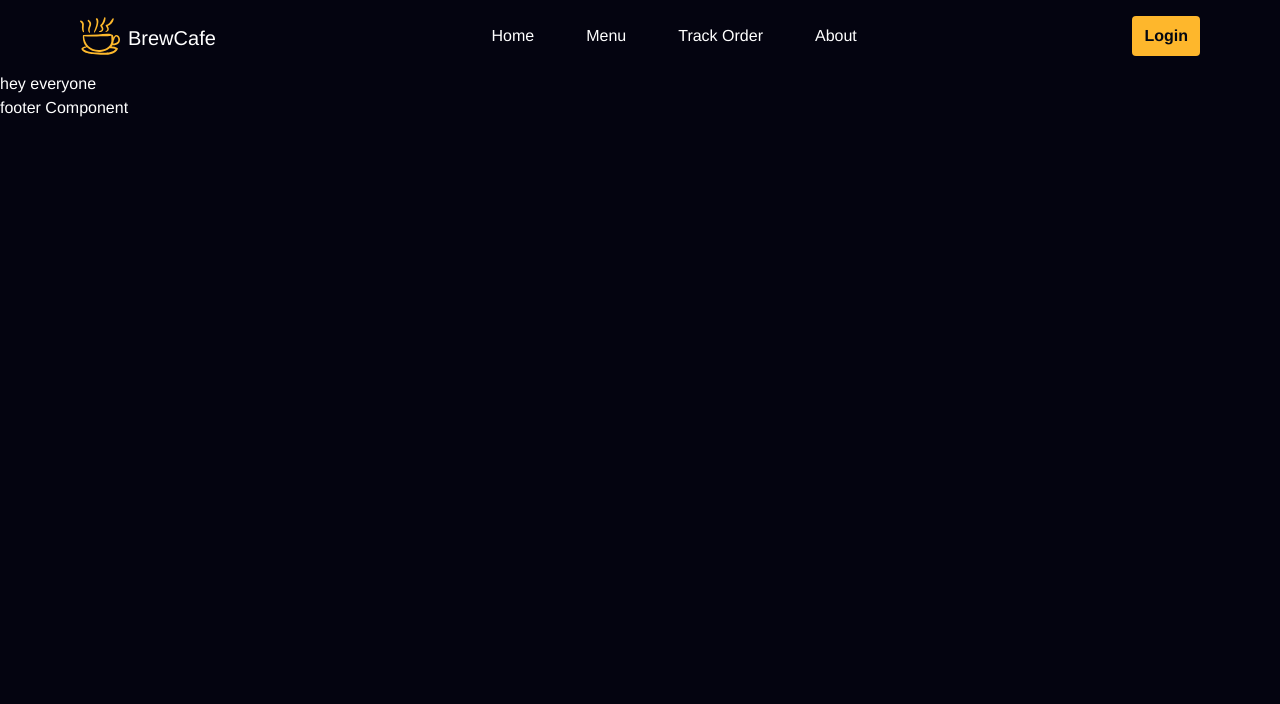
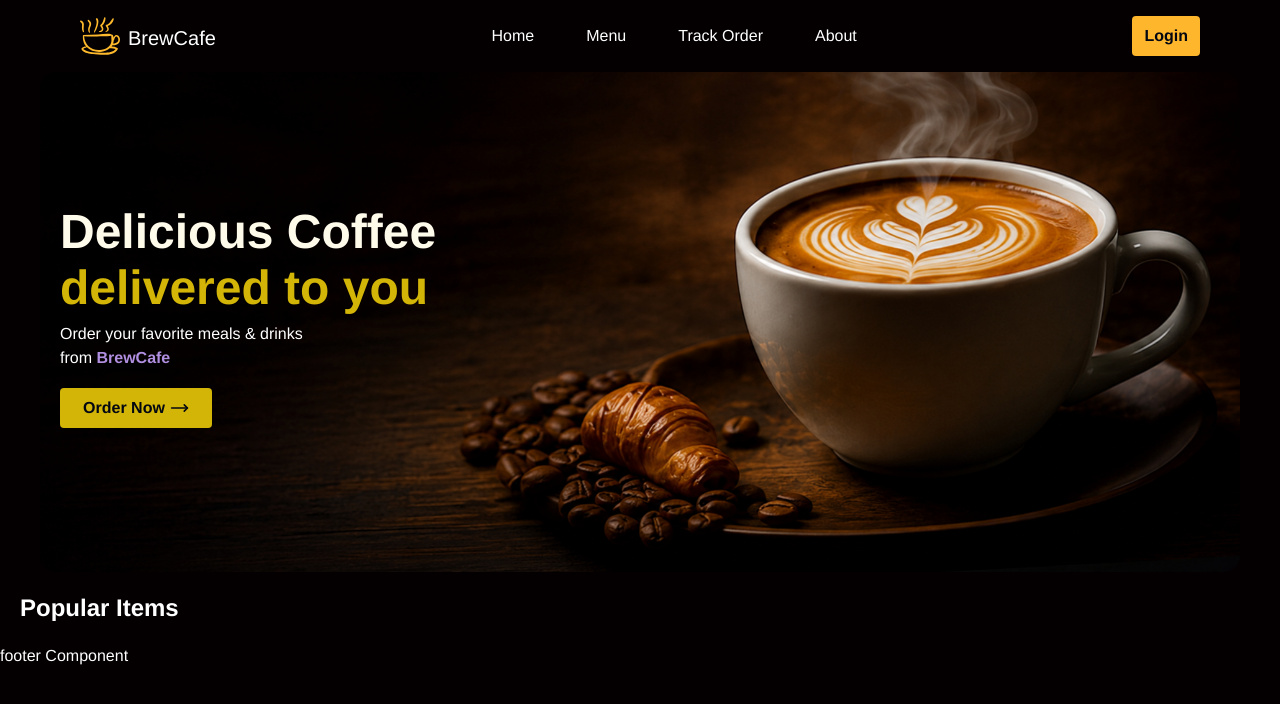
Before and after one commit to Summengheng/Cafe_Ordering_Platform, a React (Vite) app in the folder client/: page / in a window 1280 px wide. Shown: the top 704 px of the page. Built offline with nearby package versions, Linux system fonts and the light colour scheme.

Commit message:
Build Home Page UI

```diff
--- a/client/package.json
+++ b/client/package.json
@@ -11,6 +11,7 @@
   },
   "dependencies": {
     "@tailwindcss/vite": "^4.3.2",
+    "lucide-react": "^1.24.0",
     "react": "^19.2.7",
     "react-dom": "^19.2.7",
     "react-router": "^8.2.0",
--- /dev/null
+++ b/client/src/components/ProductCard.tsx
@@ -0,0 +1,7 @@
+import React from "react";
+
+const ProductCard = () => {
+  return <div></div>;
+};
+
+export default ProductCard;
--- a/client/src/index.css
+++ b/client/src/index.css
@@ -15,8 +15,8 @@ body {
 
 @theme {
   --color-primary: #2563eb;
-  --color-secondary: #7c3aed;
-  --color-background: #040410;
+  --color-secondary: #d3b507;
+  --color-background: #040001;
   --color-surface: #ffffff;
   --color-success: #22c55e;
   --color-warning: #f59e06;
--- a/client/src/layouts/NavBar.tsx
+++ b/client/src/layouts/NavBar.tsx
@@ -3,7 +3,7 @@ import Logo from "../assets/logo.svg";
 
 const NavBar = () => {
   return (
-    <nav className="h-18 flex flex-row items-center justify-between px-20 w-screen">
+    <nav className="h-18 flex flex-row items-center justify-between px-20">
       {/* Header */}
       <header className="flex flex-row items-center">
         <img src={Logo} alt="Logo" className="h-20 w-10" />
--- a/client/src/pages/Home.tsx
+++ b/client/src/pages/Home.tsx
@@ -4,7 +4,7 @@ import Footer from "../layouts/Footer";
 
 const Home = () => {
   return (
-    <div className="h-screen w-screen">
+    <div className="overflow-x-hidden">
       <NavBar />
       <Outlet />
       <Footer />
--- a/client/src/pages/Main.tsx
+++ b/client/src/pages/Main.tsx
@@ -1,7 +1,36 @@
-import React from "react";
+import HeroImage from "../assets/hero.png";
+import { MoveRight } from "lucide-react";
 
 const Main = () => {
-  return <div>hey everyone</div>;
+  return (
+    <div className="flex flex-col justify-center items-center">
+      <header
+        className="bg-cover flex flex-col justify-center  ps-5 bg-center w-[80%] rounded-2xl "
+        style={{
+          height: "500px",
+          width: "1200px",
+          backgroundImage: `url(${HeroImage})`,
+        }}
+      >
+        <div className="w-[100] flex flex-col justify-center gap-y-2.5">
+          <h1 className="text-5xl text-amber-50 flex flex-col gap-y-2 font-bold ">
+            Delicious Coffee
+            <span className="text-secondary">delivered to you</span>
+          </h1>
+          <p className="w-65">
+            Order your favorite meals & drinks from{" "}
+            <span className="font-semibold text-[#b08ee0]">BrewCafe</span>
+          </p>
+          <button className="flex justify-center w-38 px-2 py-2 my-2 bg-secondary text-gray-950 font-bold rounded">
+            Order Now <MoveRight style={{ paddingLeft: "5px" }} />
+          </button>
+        </div>
+      </header>
+      <main className="bg-cover flex flex-col w-screen ps-5 mx-3 my-5">
+        <h1 className="text-2xl font-bold text-text">Popular Items</h1>
+      </main>
+    </div>
+  );
 };
 
 export default Main;
```
Also changed, not shown: client/src/assets/hero.png (added), 1 other file (tests, documents, lock files or other folders).
